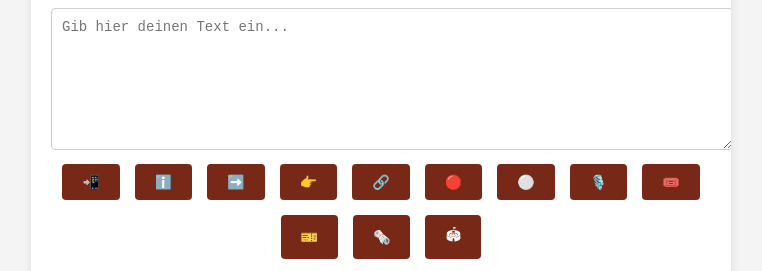
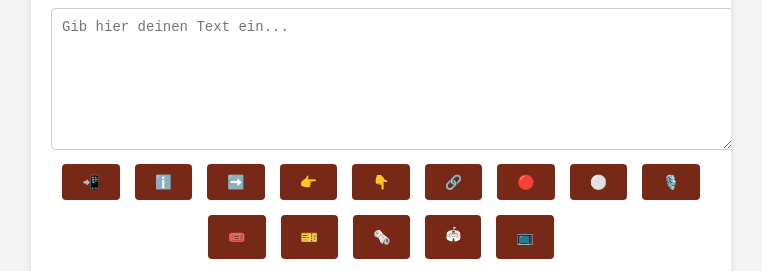
Before and after one commit to yungjulian/posting-tool, a plain HTML site: page index.html in a window 1280 px wide. Shown: the part 110-381 px from the top of the page, without its empty margins (259-1021 px from the left). Drawn offline with Linux system fonts and the light colour scheme.

Commit message:
Update index.html

```diff
--- a/index.html
+++ b/index.html
@@ -183,6 +183,7 @@
             <button onclick="insertEmoji('ℹ️')">ℹ️</button>
             <button onclick="insertEmoji('➡️')">➡️</button>
             <button onclick="insertEmoji('👉')">👉</button>
+		<button onclick="insertEmoji('👇')">👇</button>
             <button onclick="insertEmoji('🔗')">🔗</button>
             <button onclick="insertEmoji('🔴')">🔴</button>
             <button onclick="insertEmoji('⚪')">⚪</button>
@@ -191,6 +192,7 @@
 			<button onclick="insertEmoji('🎫')">🎫</button>
 			<button onclick="insertEmoji('🗞️')">🗞️</button>
 			<button onclick="insertEmoji('🏟')">🏟</button>
+			<button onclick="insertEmoji('📺')">📺</button>
         </div>
 
         <div class="button-container">
```
